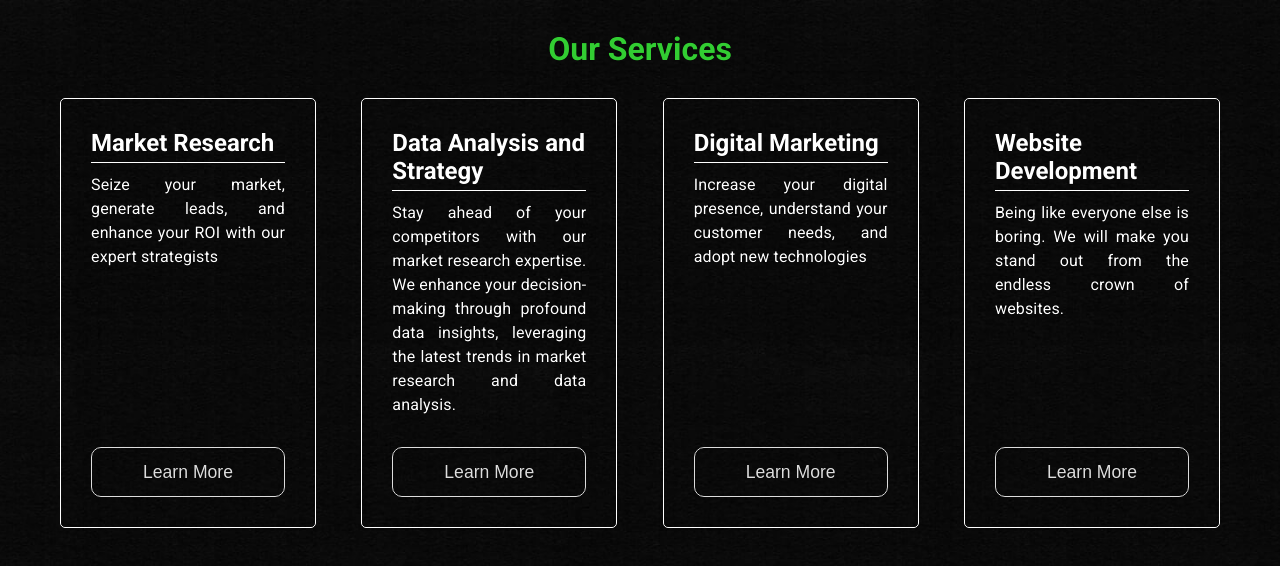
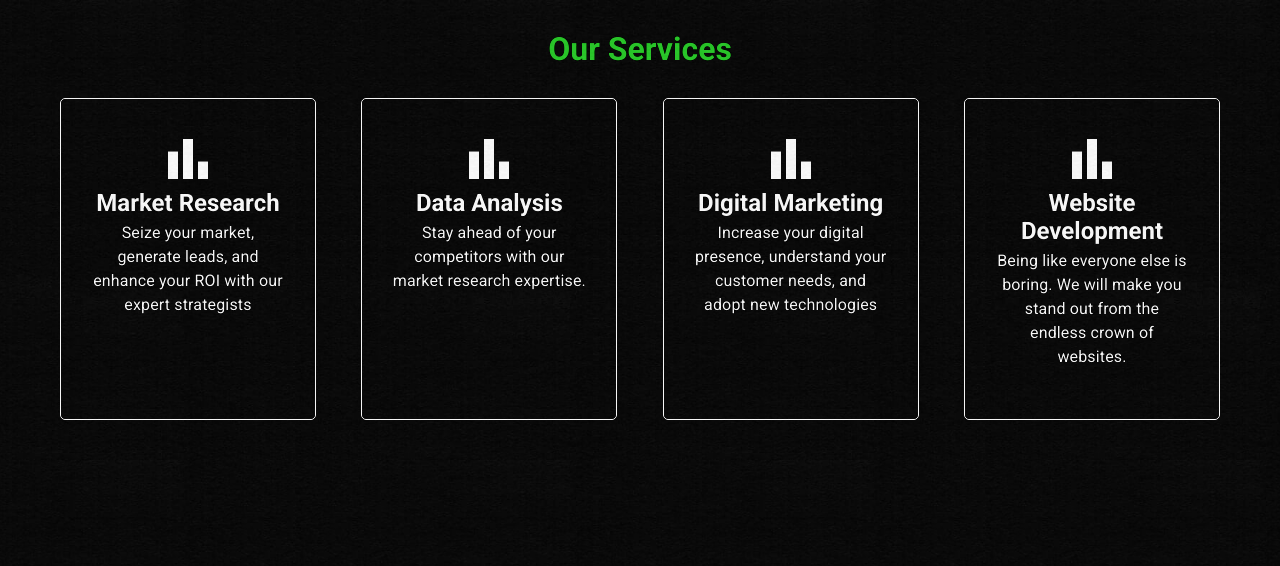
Before and after one commit to mobyinkinn/GreenNStrategy, a Next.js app in the folder greenstrategy/: page /Services in a window 1280 px wide. Shown: the top 566 px of the page. Built offline with nearby package versions, Linux system fonts and the light colour scheme.

Commit message:
a;ldsfj;sd

```diff
--- a/greenstrategy/app/components/home/Home.jsx
+++ b/greenstrategy/app/components/home/Home.jsx
@@ -26,7 +26,7 @@ export default function Home() {
       <Navbar showNav={showNav} />
       <Landing setShowNav={setShowNav} />
       <SectionVideo />
-      {/* <Banner /> */}
+      <Banner />
       {/* <ProgressBar /> */}
       <Services />
       <Box width={"100%"} height={"100vh"} position={"relative"}>
--- a/greenstrategy/app/components/home/parts/ServiceCard.jsx
+++ b/greenstrategy/app/components/home/parts/ServiceCard.jsx
@@ -1,7 +1,34 @@
+"use client";
+
 import { Box, Stack, Typography } from "@mui/material";
+import { useEffect, useRef, useState } from "react";
+import BarChartIcon from "@mui/icons-material/BarChart";
+import Slide from "@mui/material/Slide";
 
 export default function ServiceCard({ name, data }) {
+  const [showButton, setShowButton] = useState(false);
+
   return (
+    <Stack
+      padding={"10px"}
+      className="div-animated"
+      onMouseEnter={() => setShowButton(true)}
+      onMouseLeave={() => setShowButton(false)}
+      sx={{
+        "&:hover": {
+          translate: "0 -20px",
+          transition: "all 0.5s ease",
+        },
+      }}
+    >
+      {/* <Box
+        sx={{
+          width: "40%",
+          height: "3px",
+          backgroundColor: "limegreen",
+          margin: "auto",
+        }}
+      ></Box> */}
       <Stack
         width={{
           xs: "80vw",
@@ -10,27 +37,32 @@ export default function ServiceCard({ name, data }) {
         }}
         sx={{
           justifyContent: "space-between",
+          height: "100%",
           border: "1px solid white",
           borderRadius: "5px",
           padding: "30px",
-        margin: "10px",
           cursor: "pointer",
-        "&:hover": {
-          transform: "scale(1.1)",
-          transition: "all 0.5s ease",
-        },
         }}
       >
-      <Box margin={"0 0 30px 0"}>
-        <h2 style={{ paddingBottom: "5px", borderBottom: "1px solid white" }}>
-          {name}
-        </h2>
+        <Stack alignItems={"center"}>
+          <BarChartIcon sx={{ height: "60px", width: "60px" }} />
+          <h2 style={{ textAlign: "center" }}>{name}</h2>
 
-        <Typography marginTop={"10px"} sx={{ textAlign: "justify" }}>
+          <Typography marginTop={"4px"} sx={{ textAlign: "center" }}>
             {data}
           </Typography>
-      </Box>
-      <button className="btn-black">Learn More</button>
+        </Stack>
+        <Stack
+          width={"100%"}
+          height={"20px"}
+          alignItems={"center"}
+          position={"relative"}
+        >
+          <Slide direction="up" in={showButton} mountOnEnter unmountOnExit>
+            <Typography color={"limegreen"}>Learn more</Typography>
+          </Slide>
+        </Stack>
+      </Stack>
     </Stack>
   );
 }
--- a/greenstrategy/app/components/home/parts/serviceData.js
+++ b/greenstrategy/app/components/home/parts/serviceData.js
@@ -6,8 +6,8 @@ export const serviceData = [
   },
   {
     id: 1,
-    name: "Data Analysis and Strategy",
-    data: "Stay ahead of your competitors with our market research expertise. We enhance your decision-making through profound data insights, leveraging the latest trends in market research and data analysis.",
+    name: "Data Analysis",
+    data: "Stay ahead of your competitors with our market research expertise. ",
   },
   {
     id: 2,
--- a/greenstrategy/app/globals.css
+++ b/greenstrategy/app/globals.css
@@ -5,6 +5,13 @@
 }
 html {
   scroll-behavior: smooth;
+}
+body {
+  background-color: #0a0a0a; /* Base background color */
+  background-image: url("/assets/texture.jpg"); /* Texture image */
+  mix-blend-mode: difference; /* Blend mode to overlay the image with the background color */
+  background-size: contain; /* Cover the entire background */
+  background-position: center; /* Center the image */
 }
 
 .market-research {
@@ -70,6 +77,24 @@ html {
   }
 }
 
+.btn-animated {
+  cursor: pointer;
+  height: 50px;
+  padding: 5px 15px;
+  background-color: black;
+  border: 1px solid #ddd;
+  border-radius: 3px;
+  color: #ddd;
+  font-size: 1.1rem;
+  box-shadow: inset 0 0 0 0 #dddddd;
+  transition: ease-out 0.3s;
+}
+
+.btn-animated:hover {
+  box-shadow: inset 0 50px 0 0 #dddddd;
+  color: black;
+}
+
 .btn-black {
   height: 50px;
   padding: 5px 15px;
@@ -133,19 +158,17 @@ html {
 }
 /* Add this to globals.css or the specific CSS file */
 body {
-  background-color: #333; /* Base background color */
-  background-image: url('/assets/texture.jpg'); /* Texture image */
-  mix-blend-mode: lighten; /* Blend mode to overlay the image with the background color */
+  background-color: #0a0a0a; /* Base background color */
+  background-image: url("/assets/texture.jpg"); /* Texture image */
+  mix-blend-mode: difference; /* Blend mode to overlay the image with the background color */
   background-size: contain; /* Cover the entire background */
   background-position: center; /* Center the image */
 }
 
-
-.text-stroke{
-    -webkit-text-stroke-width: 2px;
+.text-stroke {
+  -webkit-text-stroke-width: 2px;
   -webkit-text-stroke-color: white;
 }
-
 
 .btn-animated {
   cursor: pointer;
```
Lines whose indentation alone changed are shown as unchanged.
